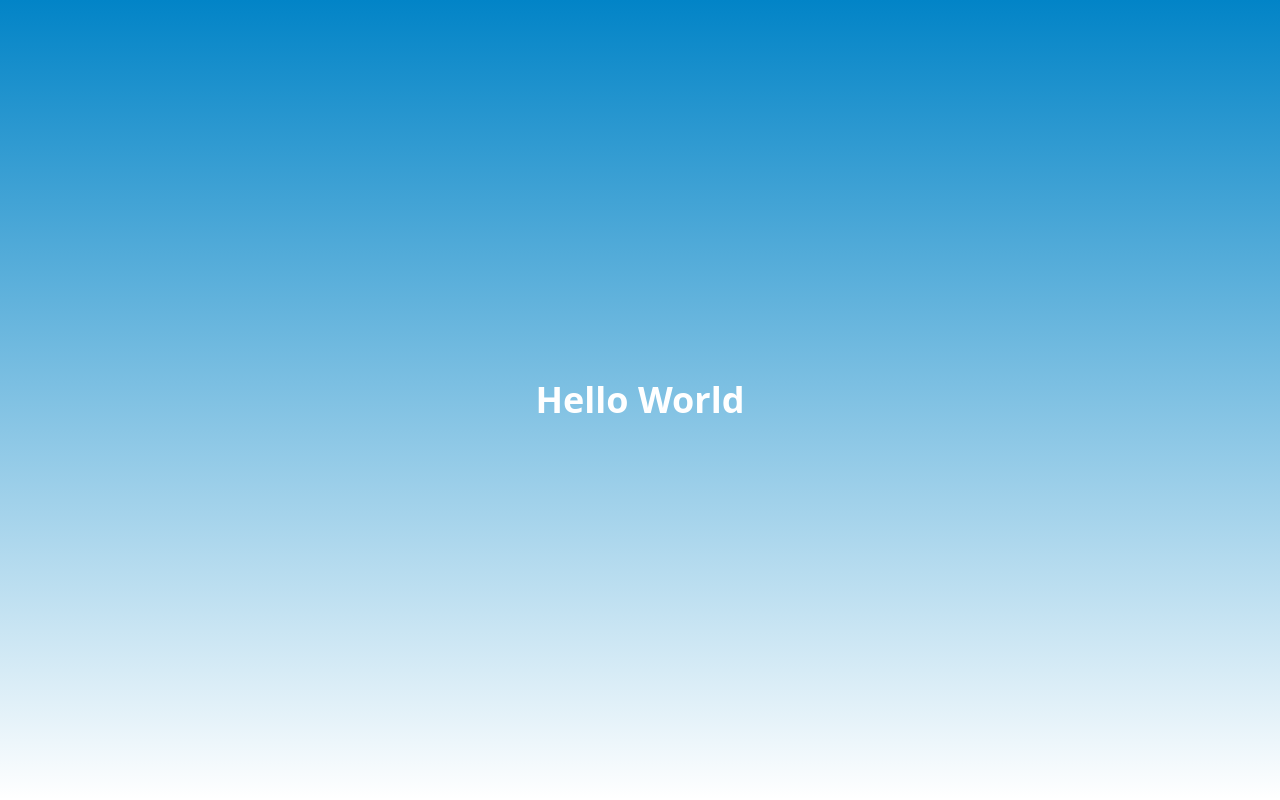
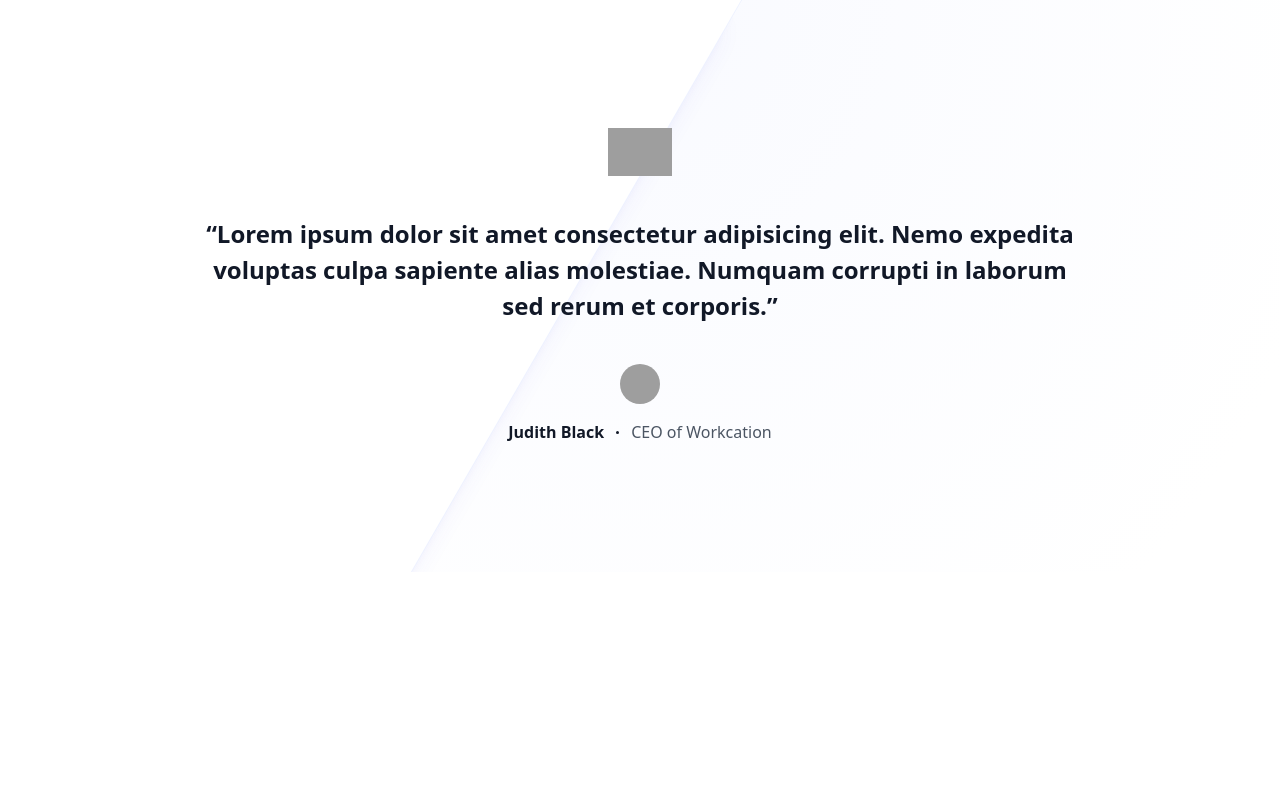
Before and after one commit to vchiang18/beanlife, a Django app: page /servings/welcome/ in a window 1280 px wide. Run offline with Django 5.2, Linux system fonts and the light colour scheme; style sheets or scripts are compiled from the project's sources; parts of the project's set-up code (start-up, migrations or seed data) failed here and were passed over; grey boxes are pictures that could not be loaded.

Commit message:
tailwind test with testimonial

```diff
--- a/servings/templates/servings/welcome.html
+++ b/servings/templates/servings/welcome.html
@@ -12,10 +12,11 @@
 </head>
 <body>
 
-  <div class="bg-gradient-to-b from-sky-600 via-cfeBlue-100 to-cfe flex h-screen justify-center items-center text-white">
+  <!-- <div class="bg-gradient-to-b from-sky-600 via-cfeBlue-100 to-cfe flex h-screen justify-center items-center text-white">
     <p class="text-4xl font-bold">Hello World</p>
-  </div>
-  <!-- <section class="relative isolate overflow-hidden bg-white px-6 py-24 sm:py-32 lg:px-8">
+  </div> -->
+
+  <section class="relative isolate overflow-hidden bg-white px-6 py-24 sm:py-32 lg:px-8">
     <div class="absolute inset-0 -z-10 bg-[radial-gradient(45rem_50rem_at_top,theme(colors.indigo.100),white)] opacity-20"></div>
     <div class="absolute inset-y-0 right-1/2 -z-10 mr-16 w-[200%] origin-bottom-left skew-x-[-30deg] bg-white shadow-xl shadow-indigo-600/10 ring-1 ring-indigo-50 sm:mr-28 lg:mr-0 xl:mr-16 xl:origin-center"></div>
     <div class="mx-auto max-w-2xl lg:max-w-4xl">
@@ -36,7 +37,7 @@
         </figcaption>
       </figure>
     </div>
-  </section> -->
+  </section>
 </body>
 </html>
 
```
